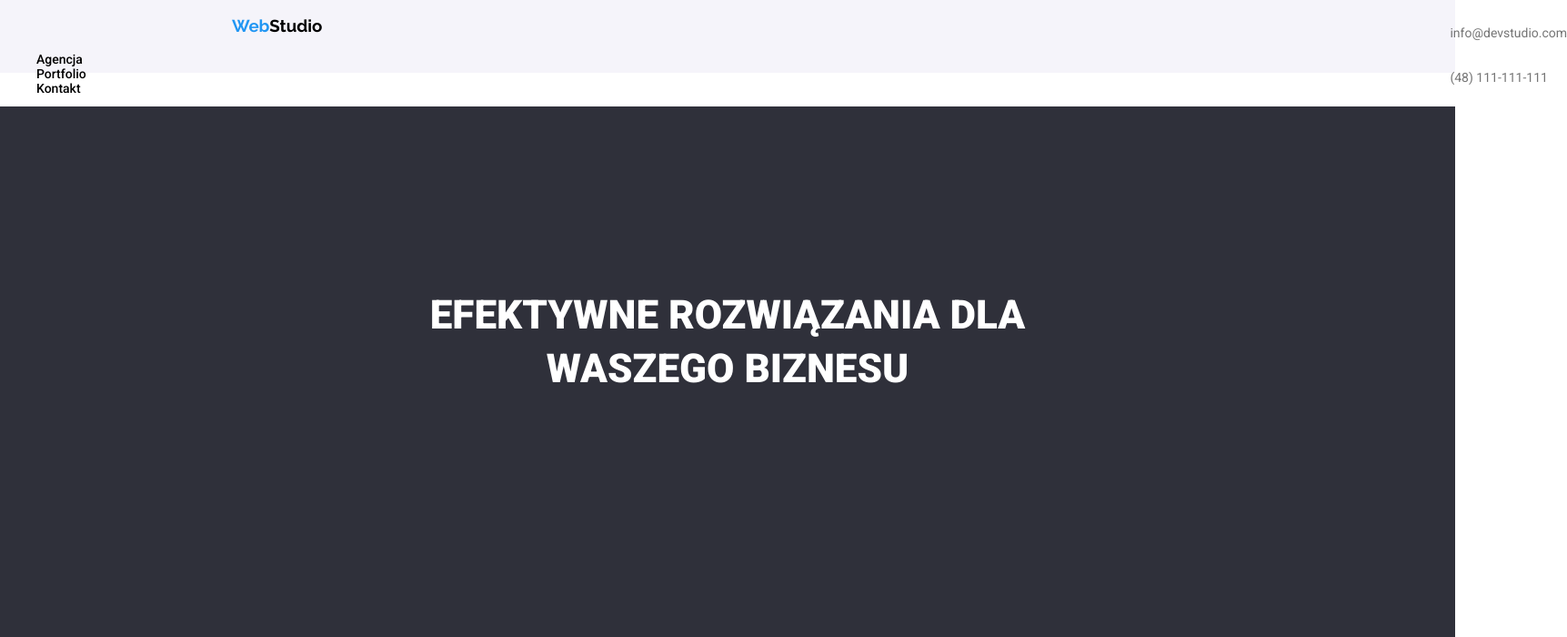
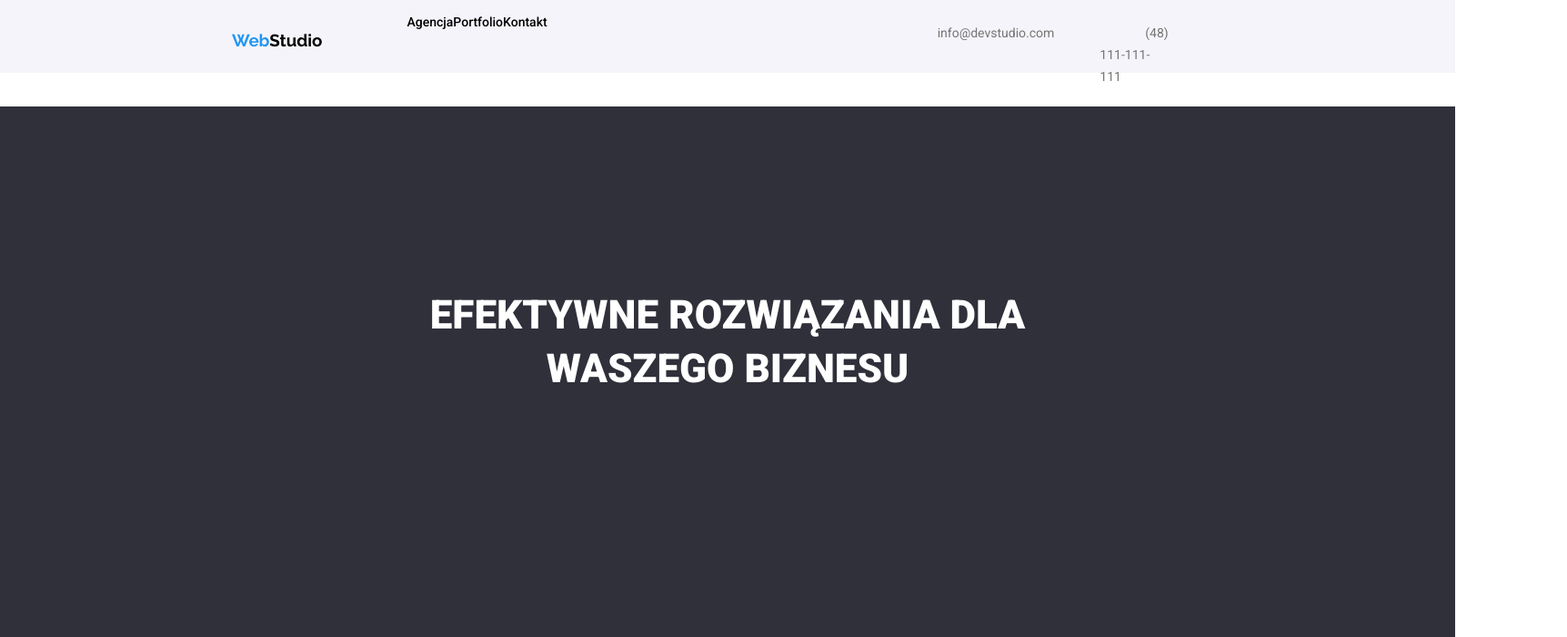
Before and after one commit to Paulina-Maciesowicz/goit-markup-hw-03, a plain HTML site: page index.html in a window 1280 px wide. Shown: the top 700 px of the page at 91% size, 1723 px wide, since content can reach past the window. Drawn offline with nearby package versions, Linux system fonts and the light colour scheme.

Commit message:
update style.css and index.html

```diff
--- a/index.html
+++ b/index.html
@@ -7,6 +7,7 @@
     <meta http-equiv="X-UA-Compatible" content="IE=edge" />
     <meta name="viewport" content="width=device-width, initial-scale=1.0" />
     <title>Studio</title>
+    <link rel="stylesheet" href="node_modules/modern-normalize/modern-normalize.css">
     <link rel="stylesheet" href="./styles/style.css" />
     <link rel="preconnect" href="https://fonts.googleapis.com" />
     <link rel="preconnect" href="https://fonts.gstatic.com" crossorigin />
@@ -17,44 +18,47 @@
   </head>
 
   <body>
-    <!--//////////////////////<section class="container">-->
     <!--content-->
     <header class="header-description">
+      <div class="container">
       <!--navigation menu-->
-      <nav class="navigation">
+      <nav>
         <ol class="navigation-list">
           <li>
-            <h3>
+
+            <h3 class="navigation-logo">
               <a class="navigation-list-webstudio" href="./index.html"
                 ><span class="highlight-webstudio">Web</span>Studio</a
               >
             </h3>
+
           </li>
           <!-- navigation to other pages -->
-          <li>
-            <a class="navigation-list-link" href="./agencja.html">Agencja</a>
+          <li class=".navigation-list-link-item">
+            <a class="navigation-list-link" list href="./agencja.html">Agencja</a>
           </li>
-          <li>
-            <a class="navigation-list-link" href="./portfolio.html"
+          <li class=".navigation-list-link-item">
+            <a class="navigation-list-link" list href="./portfolio.html"
               >Portfolio</a
             >
           </li>
-          <li>
-            <a class="navigation-list-link" href="./kontakt.html">Kontakt</a>
+          <li class=".navigation-list-link-item">
+            <a class="navigation-list-link" list href="./kontakt.html">Kontakt</a>
           </li>
         </ol>
       </nav>
       <div class="contact">
         <h6>
-          <a class="contact-link" href="mailto:info@devstudio.com"
+          <a class="contact-link" list href="mailto:info@devstudio.com"
             >info@devstudio.com</a
           >
         </h6>
         <h6>
-          <a class="contact-link" href="tel:+48111111111">(48) 111-111-111</a>
+          <a class="contact-link" list href="tel:+48111111111">(48) 111-111-111</a>
         </h6>
       </div>
-    </header>
+      </div>
+      </header>
 
     <main class="main-description">
       <section class="main-first-section-effective-solutions">
@@ -101,7 +105,8 @@
 
         <div>
           <h2>Czym się zajmujemy</h2>
-          <img
+          <div class="what-we-do-photo">
+            <img
             src="images/section-2-czym-sie-zajmujemy/img1-seo-squoosh.jpg"
             width="370"
             height="294"
@@ -119,6 +124,7 @@
             height="294"
             alt="work-3-graphic-designer"
           />
+        </div>
         </div>
       </section>
       <section class="main-third-section-our-team">
@@ -191,7 +197,7 @@
         <li>
           <h3>
             <a class="navigation-list-webstudio" href="./index.html"
-              ><span class="highlight-webstudio" alt="Logo WebStudio">Web</span
+              ><span class="highlight-webstudio">Web</span
               >Studio</a
             >
           </h3>
@@ -200,7 +206,7 @@
           <li>
             <h6>
               <a
-                class="contact-link-maps"
+                class="contact-link-maps" list
                 href="https://goo.gl/maps/ytyZVktENLEFnypA7"
                 >m. Warszawa, Aleje Jerozolimskie 21</a
               >
@@ -208,14 +214,14 @@
           </li>
           <li>
             <h6>
-              <a class="contact-link" href="mailto:info@devstudio.com"
+              <a class="contact-link" list href="mailto:info@devstudio.com"
                 >info@devstudio.com</a
               >
             </h6>
           </li>
           <li>
             <h6>
-              <a class="contact-link" href="tel:+48111111111"
+              <a class="contact-link" list href="tel:+48111111111"
                 >(48) 111-111-111</a
               >
             </h6>
@@ -223,6 +229,6 @@
         </address>
       </ul>
     </footer>
-    <!--//////////////////////</section>-->
+
   </body>
 </html>
--- a/styles/style.css
+++ b/styles/style.css
@@ -8,17 +8,20 @@
     --fifth-color: #212121;
     --sixth-color: #ffffff;
 }
-/*/////////////////////.container {
+.container {
     width: 1200px;
-}*/
+    display: flex;
+    padding-left: 215px;
+    padding-right: 215px;
+}
 body {
     font-family: 'Roboto', sans-serif;
     background-color: #ffffff;
     color: black;
     width: 1600px;
     height: 2349px;
-    justify-content: center;
     margin: 0 auto;
+    line-height: 1;
 }
 .wrapper{
     display: flex;
@@ -29,22 +32,26 @@ body {
 :focus {
 	outline: 0;
 }
-body {
-	line-height: 1;
-	color: black;
-	background: white;
-}
 ol, ul {
 	list-style: none;
+    margin 0;
+    padding 0;
 }
-/* tables still need 'cellspacing="0"' in the markup */
-table {
-	border-collapse: separate;
-	border-spacing: 0;
+h1, h2, h3, h4, h5, h6 {
+    margin 0;
+    padding 0;
 }
-caption, th, td {
-	text-align: left;
-	font-weight: normal;
+p {
+    padding 0;
+}
+.list {
+    list-style: none
+}
+.link {
+    text-decoration: none
+}
+img {
+    display: block;
 }
 /* ----------------MIN-RESET-END--------------------- */
 
@@ -78,16 +85,21 @@ caption, th, td {
     background-color: #F5F4FA;
     width: 1600px;
     height: 80px;
-    display: flex;
+    left: 0px;
+    top: 0px;
+    display: inline-flex;
 }
-/*.navigation {}
-.navigation-list {} */
+.navigation-list {
+    display: inline-flex;
+}
+.navigation-logo {
+    margin-right: 93px;
+}
 .navigation-list-webstudio {
     text-decoration: none;
     color: black;
     font-family: 'Raleway', sans-serif;
     font-weight: 700;
-    margin: 24px 1240px 25px 215px;
 }
 .highlight-webstudio {
     text-decoration: none;
@@ -102,10 +114,14 @@ caption, th, td {
     font-size: 14px;
     line-height: 1.142;
     letter-spacing: 2%;}
+.navigation-list-link-item:not(:last-child) {margin-right: 46px;}
 .navigation-list-link:hover {color: rgba(33, 150, 243, 1);}
-.navigation-list-link:focus {color: rgba(33, 150, 243, 1);}
-
-/*.contact {}*/
+.navigation-list-link:focus {color: rgba(33, 150, 243, 1);
+}
+.contact {
+    display: flex;
+    padding-left: 379px;
+}
 .contact-link {
     text-decoration: none;
     font-style: normal;
@@ -114,7 +130,8 @@ caption, th, td {
     font-weight: 400;
     font-size: 14px;
     letter-spacing: 3%;
-    display: block;}
+    margin-left: 50px;
+    margin-right: 50px;}
 .contact-link:hover {color: rgba(33, 150, 243, 1);}
 .contact-link:focus {color: rgba(33, 150, 243, 1);}
 
@@ -171,6 +188,9 @@ h4 {
     letter-spacing: 3%;
     text-align: center;
 }
+.what-we-do-photo{
+    display: flex;
+}
 .job-name {
     color: #757575;
     font-weight: 400;
@@ -206,7 +226,7 @@ h4 {
 
 
 /* --------------------PORTFOLIO-page----------------- */
-.conteren-img {
+.contener-img {
     width: 1170px;
     height: 1360px;
 }
```
Also changed, not shown: portfolio.html (+2 -1 lines).
